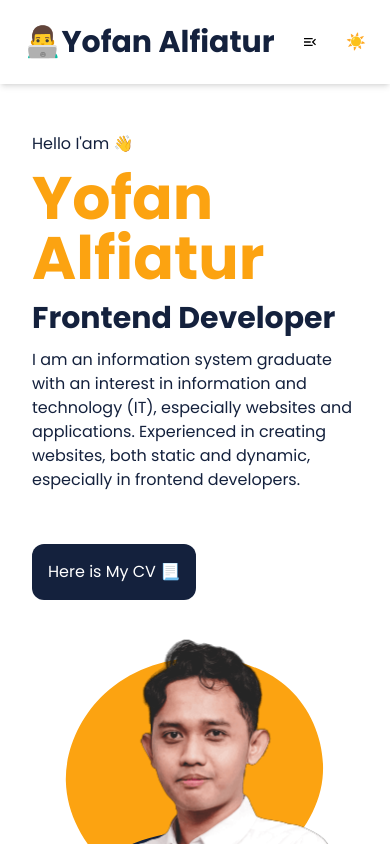
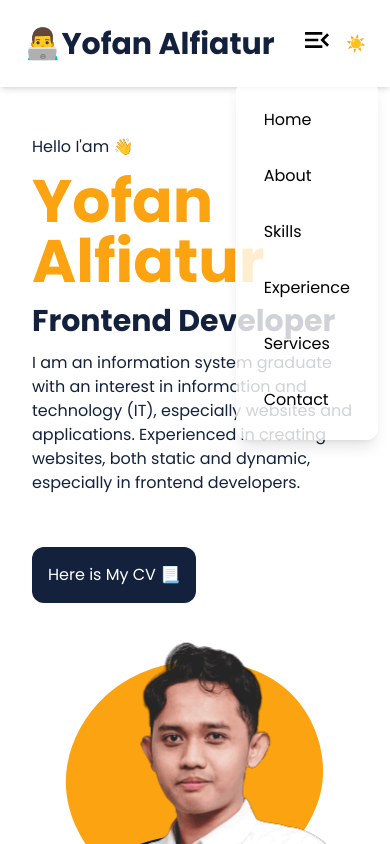
Before and after one commit to yofanalfiatur/portfolio-vite, a React (Vite) app: page / in a window 390 px wide. Shown: the top 844 px of the page. Built offline with nearby package versions, Linux system fonts and the light colour scheme.

Commit message:
update menu

```diff
--- a/src/components/Elements/Section.jsx
+++ b/src/components/Elements/Section.jsx
@@ -1,7 +1,7 @@
 const Section = (props) => {
-  const { children } = props;
+  const { children, id } = props;
   return (
-    <section className="section py-12 md:py-16 lg:py-20">
+    <section className="section py-12 md:py-16 lg:py-20" id={id}>
       <div className="container mx-auto">{children}</div>
     </section>
   );
--- a/src/components/Layouts/About.jsx
+++ b/src/components/Layouts/About.jsx
@@ -3,7 +3,7 @@ import TitleSection from "../Elements/TitleSection";
 
 const About = () => {
   return (
-    <Section>
+    <Section id="about">
       <TitleSection>About</TitleSection>
     </Section>
   );
--- a/src/components/Layouts/Contact.jsx
+++ b/src/components/Layouts/Contact.jsx
@@ -3,7 +3,7 @@ import TitleSection from "../Elements/TitleSection";
 
 const Contact = () => {
   return (
-    <Section>
+    <Section id="contact">
       <TitleSection>Contact</TitleSection>
     </Section>
   );
--- a/src/components/Layouts/Experience.jsx
+++ b/src/components/Layouts/Experience.jsx
@@ -3,7 +3,7 @@ import TitleSection from "../Elements/TitleSection";
 
 const Experience = () => {
   return (
-    <Section>
+    <Section id="experience">
       <TitleSection>Experience</TitleSection>
     </Section>
   );
--- a/src/components/Layouts/Header.jsx
+++ b/src/components/Layouts/Header.jsx
@@ -1,11 +1,18 @@
-import React from "react";
+import React, { useState } from "react";
 import { identity, linkMenu } from "../../constants/data";
 import { Link } from "react-router-dom";
-import { MdMenuOpen } from "react-icons/md";
+import { MdMenuOpen, MdOutlineClose } from "react-icons/md";
 const Header = () => {
   const { name } = identity;
+
+  const [isOpen, setIsOpen] = useState(false); // State untuk mengontrol keadaan tombol
+
+  const handleToggleMenu = () => {
+    setIsOpen(!isOpen);
+  };
+
   return (
-    <header className="shadow-md">
+    <header className="shadow-md sticky top-0 w-full z-50 bg-white">
       <nav className="container max-w-screen flex justify-between p-6 mx-auto items-center">
         <div className="text-primary">
           <Link to="/" className="text-3xl font-bold text-primary">
@@ -13,15 +20,26 @@ const Header = () => {
           </Link>
         </div>
         <div className="flex">
-          <ul className="gap-8 hidden md:flex">
-            {linkMenu.map(({ titile, href }, index) => (
-              <li key={index}>
-                <Link to={linkMenu[index].href}>{linkMenu[index].titile}</Link>
+          <ul className="gap-8 max-md:fixed max-md:top-20 max-md:rounded-xl max-md:shadow-lg max-md:right-3 flex bg-opacity-80 bg-white max-md:p-7 max-md:flex-col">
+            {linkMenu.map(({ title, href }, index) => (
+              <li key={index} className="">
+                <Link to={`${href}`}>{title}</Link>
               </li>
             ))}
           </ul>
-          <button className="md-hidden">
-            <MdMenuOpen />
+        </div>
+        <div>
+          <button
+            className={`md:hidden ${
+              isOpen ? "transform rotate-90" : ""
+            } transition duration-200 ease-in-out`}
+            onClick={handleToggleMenu}
+          >
+            {isOpen ? (
+              <MdOutlineClose className="w-8 h-8" />
+            ) : (
+              <MdMenuOpen className="w-8 h-8" />
+            )}
           </button>
         </div>
         <div className="">
--- a/src/components/Layouts/Home.jsx
+++ b/src/components/Layouts/Home.jsx
@@ -20,7 +20,7 @@ const Home = () => {
     };
   }, []);
   return (
-    <Section>
+    <Section id="home">
       <div className="flex flex-wrap max-w-full justify-center md:items-center gap-y-8">
         <div className="md:w-1/2 flex flex-col gap-3">
           <p className="text-primary">Hello I'am 👋</p>
--- a/src/components/Layouts/Portfolio.jsx
+++ b/src/components/Layouts/Portfolio.jsx
@@ -3,7 +3,7 @@ import TitleSection from "../Elements/TitleSection";
 
 const Portfolio = () => {
   return (
-    <Section>
+    <Section id="portfolio">
       <TitleSection>Portfolio</TitleSection>
     </Section>
   );
--- a/src/components/Layouts/Services.jsx
+++ b/src/components/Layouts/Services.jsx
@@ -3,7 +3,7 @@ import TitleSection from "../Elements/TitleSection";
 
 const Services = () => {
   return (
-    <Section>
+    <Section id="services">
       <TitleSection>Services</TitleSection>
     </Section>
   );
--- a/src/components/Layouts/Skills.jsx
+++ b/src/components/Layouts/Skills.jsx
@@ -3,7 +3,7 @@ import TitleSection from "../Elements/TitleSection";
 
 const Skills = () => {
   return (
-    <Section>
+    <Section id="skills">
       <TitleSection>Skills</TitleSection>
     </Section>
   );
--- a/src/constants/data.js
+++ b/src/constants/data.js
@@ -1,26 +1,26 @@
 export const linkMenu = [
     {
-        titile: "Home",
+        title: "Home",
         href: "/#home",
     },
     {
-        titile: "About",
+        title: "About",
         href: "/#about",
     },
     {
-        titile: "Skills",
+        title: "Skills",
         href: "/#skills",
     },
     {
-        titile: "Experience",
+        title: "Experience",
         href: "/#experience",
     },
     {
-        titile: "Services",
+        title: "Services",
         href: "/#services",
     },
     {
-        titile: "Contact",
+        title: "Contact",
         href: "#contact",
     }
 ]
```
